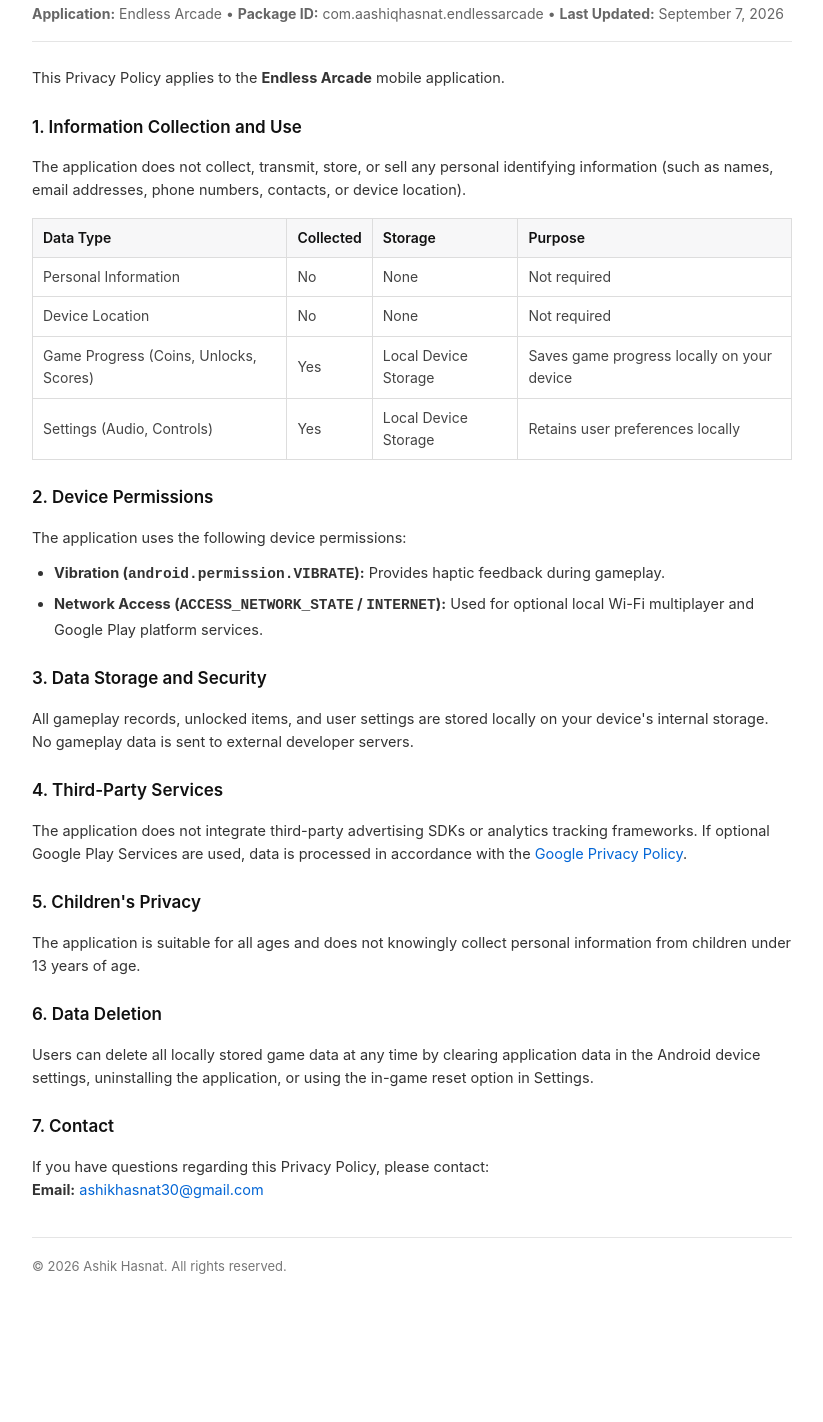
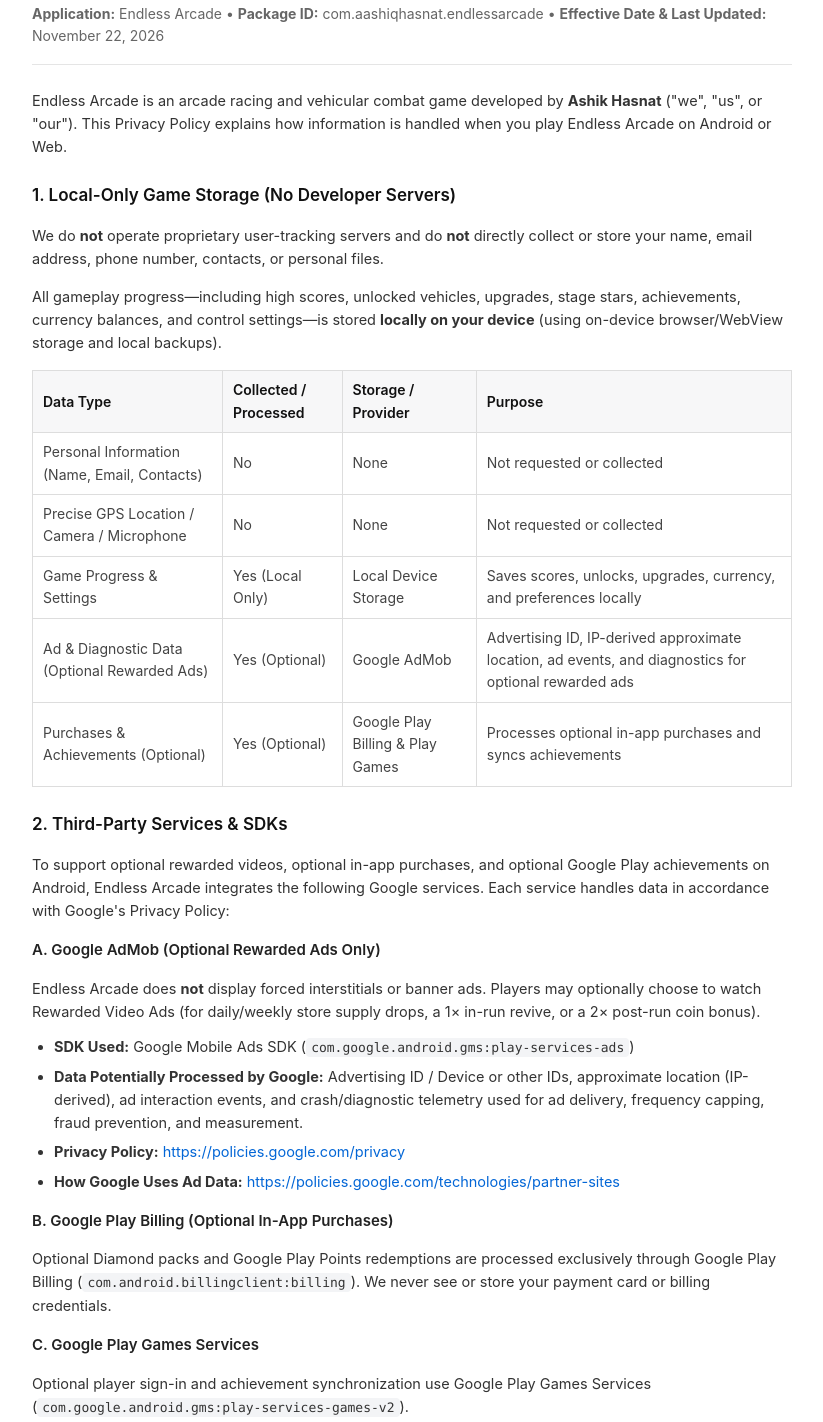
Before and after one commit to aashiqhasnat/privacy-policies, a plain HTML site: page racer/index.html in a window 1280 px wide. Shown: the part 104-1526 px from the top of the page, without its empty margins (228-1051 px from the left). Before the commit the page ends 1421 px from the top, so only its background shows below. Drawn offline with Linux system fonts and the light colour scheme.

Commit message:
Update Endless Arcade (racer) privacy policy

```diff
--- a/racer/index.html
+++ b/racer/index.html
@@ -40,6 +40,22 @@
       color: #111111;
       margin-top: 24px;
       margin-bottom: 8px;
+    }
+
+    h3 {
+      font-size: 15px;
+      font-weight: 600;
+      color: #222222;
+      margin-top: 16px;
+      margin-bottom: 6px;
+    }
+
+    code {
+      font-family: Consolas, Monaco, "Courier New", Courier, monospace;
+      font-size: 13px;
+      background-color: #f3f4f6;
+      padding: 2px 5px;
+      border-radius: 4px;
     }
 
     p {
@@ -107,92 +123,127 @@
     <div class="meta">
       <strong>Application:</strong> Endless Arcade &bull;
       <strong>Package ID:</strong> com.aashiqhasnat.endlessarcade &bull;
-      <strong>Last Updated:</strong> September 7, 2026
+      <strong>Effective Date &amp; Last Updated:</strong> November 22, 2026
     </div>
 
     <p>
-      This Privacy Policy applies to the <strong>Endless Arcade</strong> mobile application.
+      Endless Arcade is an arcade racing and vehicular combat game developed by <strong>Ashik Hasnat</strong> ("we", "us", or "our"). This Privacy Policy explains how information is handled when you play Endless Arcade on Android or Web.
     </p>
 
-    <h2>1. Information Collection and Use</h2>
+    <h2>1. Local-Only Game Storage (No Developer Servers)</h2>
     <p>
-      The application does not collect, transmit, store, or sell any personal identifying information (such as names, email addresses, phone numbers, contacts, or device location).
+      We do <strong>not</strong> operate proprietary user-tracking servers and do <strong>not</strong> directly collect or store your name, email address, phone number, contacts, or personal files.
+    </p>
+    <p>
+      All gameplay progress&mdash;including high scores, unlocked vehicles, upgrades, stage stars, achievements, currency balances, and control settings&mdash;is stored <strong>locally on your device</strong> (using on-device browser/WebView storage and local backups).
     </p>
 
     <table>
       <thead>
         <tr>
           <th>Data Type</th>
-          <th>Collected</th>
-          <th>Storage</th>
+          <th>Collected / Processed</th>
+          <th>Storage / Provider</th>
           <th>Purpose</th>
         </tr>
       </thead>
       <tbody>
         <tr>
-          <td>Personal Information</td>
+          <td>Personal Information (Name, Email, Contacts)</td>
           <td>No</td>
           <td>None</td>
-          <td>Not required</td>
+          <td>Not requested or collected</td>
         </tr>
         <tr>
-          <td>Device Location</td>
+          <td>Precise GPS Location / Camera / Microphone</td>
           <td>No</td>
           <td>None</td>
-          <td>Not required</td>
+          <td>Not requested or collected</td>
         </tr>
         <tr>
-          <td>Game Progress (Coins, Unlocks, Scores)</td>
-          <td>Yes</td>
+          <td>Game Progress &amp; Settings</td>
+          <td>Yes (Local Only)</td>
           <td>Local Device Storage</td>
-          <td>Saves game progress locally on your device</td>
+          <td>Saves scores, unlocks, upgrades, currency, and preferences locally</td>
         </tr>
         <tr>
-          <td>Settings (Audio, Controls)</td>
-          <td>Yes</td>
-          <td>Local Device Storage</td>
-          <td>Retains user preferences locally</td>
+          <td>Ad &amp; Diagnostic Data (Optional Rewarded Ads)</td>
+          <td>Yes (Optional)</td>
+          <td>Google AdMob</td>
+          <td>Advertising ID, IP-derived approximate location, ad events, and diagnostics for optional rewarded ads</td>
+        </tr>
+        <tr>
+          <td>Purchases &amp; Achievements (Optional)</td>
+          <td>Yes (Optional)</td>
+          <td>Google Play Billing &amp; Play Games</td>
+          <td>Processes optional in-app purchases and syncs achievements</td>
         </tr>
       </tbody>
     </table>
 
-    <h2>2. Device Permissions</h2>
+    <h2>2. Third-Party Services &amp; SDKs</h2>
     <p>
-      The application uses the following device permissions:
+      To support optional rewarded videos, optional in-app purchases, and optional Google Play achievements on Android, Endless Arcade integrates the following Google services. Each service handles data in accordance with Google's Privacy Policy:
+    </p>
+
+    <h3>A. Google AdMob (Optional Rewarded Ads Only)</h3>
+    <p>
+      Endless Arcade does <strong>not</strong> display forced interstitials or banner ads. Players may optionally choose to watch Rewarded Video Ads (for daily/weekly store supply drops, a 1&times; in-run revive, or a 2&times; post-run coin bonus).
     </p>
     <ul>
-      <li><strong>Vibration (<code>android.permission.VIBRATE</code>):</strong> Provides haptic feedback during gameplay.</li>
-      <li><strong>Network Access (<code>ACCESS_NETWORK_STATE</code> / <code>INTERNET</code>):</strong> Used for optional local Wi-Fi multiplayer and Google Play platform services.</li>
+      <li><strong>SDK Used:</strong> Google Mobile Ads SDK (<code>com.google.android.gms:play-services-ads</code>)</li>
+      <li><strong>Data Potentially Processed by Google:</strong> Advertising ID / Device or other IDs, approximate location (IP-derived), ad interaction events, and crash/diagnostic telemetry used for ad delivery, frequency capping, fraud prevention, and measurement.</li>
+      <li><strong>Privacy Policy:</strong> <a href="https://policies.google.com/privacy" target="_blank" rel="noopener noreferrer">https://policies.google.com/privacy</a></li>
+      <li><strong>How Google Uses Ad Data:</strong> <a href="https://policies.google.com/technologies/partner-sites" target="_blank" rel="noopener noreferrer">https://policies.google.com/technologies/partner-sites</a></li>
     </ul>
 
-    <h2>3. Data Storage and Security</h2>
+    <h3>B. Google Play Billing (Optional In-App Purchases)</h3>
     <p>
-      All gameplay records, unlocked items, and user settings are stored locally on your device's internal storage. No gameplay data is sent to external developer servers.
+      Optional Diamond packs and Google Play Points redemptions are processed exclusively through Google Play Billing (<code>com.android.billingclient:billing</code>). We never see or store your payment card or billing credentials.
     </p>
 
-    <h2>4. Third-Party Services</h2>
+    <h3>C. Google Play Games Services</h3>
     <p>
-      The application does not integrate third-party advertising SDKs or analytics tracking frameworks. If optional Google Play Services are used, data is processed in accordance with the <a href="https://policies.google.com/privacy" target="_blank" rel="noopener noreferrer">Google Privacy Policy</a>.
+      Optional player sign-in and achievement synchronization use Google Play Games Services (<code>com.google.android.gms:play-services-games-v2</code>).
     </p>
 
-    <h2>5. Children's Privacy</h2>
+    <h2>3. Permissions Used (Android)</h2>
+    <ul>
+      <li><code>INTERNET</code>, <code>ACCESS_NETWORK_STATE</code>, <code>ACCESS_WIFI_STATE</code>: Used to load optional rewarded ads, process optional Google Play Billing purchases, sync Play Games achievements, and open this Privacy Policy.</li>
+      <li><code>com.android.vending.BILLING</code>: Required for optional in-app purchases via Google Play.</li>
+      <li><code>com.google.android.gms.permission.AD_ID</code> (merged via Google Mobile Ads SDK): Used by Google AdMob for optional rewarded ad delivery and fraud prevention.</li>
+      <li><code>VIBRATE</code>: Used for tactile haptic feedback during gameplay (can be toggled off in Settings).</li>
+    </ul>
     <p>
-      The application is suitable for all ages and does not knowingly collect personal information from children under 13 years of age.
+      We do <strong>not</strong> request access to your camera, microphone, precise GPS location, contacts, or external files.
     </p>
 
-    <h2>6. Data Deletion</h2>
+    <h2>4. Children's Privacy</h2>
     <p>
-      Users can delete all locally stored game data at any time by clearing application data in the Android device settings, uninstalling the application, or using the in-game reset option in Settings.
+      Endless Arcade is intended for a general audience (<strong>13 and older</strong> / Teen &amp; General Audiences) and is not directed specifically to children under 13. We do not knowingly collect personal information from children. If you believe a child has provided personal data through a third-party service in connection with the app, please contact us at <a href="mailto:ashikhasnat30@gmail.com">ashikhasnat30@gmail.com</a>.
     </p>
 
-    <h2>7. Contact</h2>
+    <h2>5. Your Choices &amp; Data Deletion</h2>
+    <ul>
+      <li><strong>Delete Local Save Data:</strong> You can permanently erase all locally stored game progress at any time via in-game <strong>Settings &rarr; Data &amp; About &rarr; RESET SAVE DATA</strong>, or by clearing the app's storage / uninstalling Endless Arcade on your device.</li>
+      <li><strong>Manage Ad Personalization &amp; Advertising ID:</strong> You can opt out of personalized ads or reset/delete your Advertising ID anytime in Android <strong>Settings &rarr; Google &rarr; Ads</strong> (or <strong>Settings &rarr; Privacy &rarr; Ads</strong>).</li>
+      <li><strong>Play Offline:</strong> Core gameplay modes remain playable offline without watching ads or making purchases.</li>
+    </ul>
+
+    <h2>6. Changes to This Policy</h2>
     <p>
-      If you have questions regarding this Privacy Policy, please contact:<br>
+      We may update this Privacy Policy as new features or SDKs are added. Any updates will be reflected by the "Last Updated" date above and published at <a href="https://aashiqhasnat.github.io/privacy-policies/racer/">https://aashiqhasnat.github.io/privacy-policies/racer/</a>.
+    </p>
+
+    <h2>7. Contact Us</h2>
+    <p>
+      If you have questions or privacy requests, please contact:<br>
+      <strong>Developer:</strong> Ashik Hasnat<br>
       <strong>Email:</strong> <a href="mailto:ashikhasnat30@gmail.com">ashikhasnat30@gmail.com</a>
     </p>
 
     <div class="footer">
-      &copy; 2026 Ashik Hasnat. All rights reserved.
+      &copy; 2026 Ashik Hasnat. All rights reserved. &bull; <a href="../">All Privacy Policies</a>
     </div>
   </div>
 </body>
```
